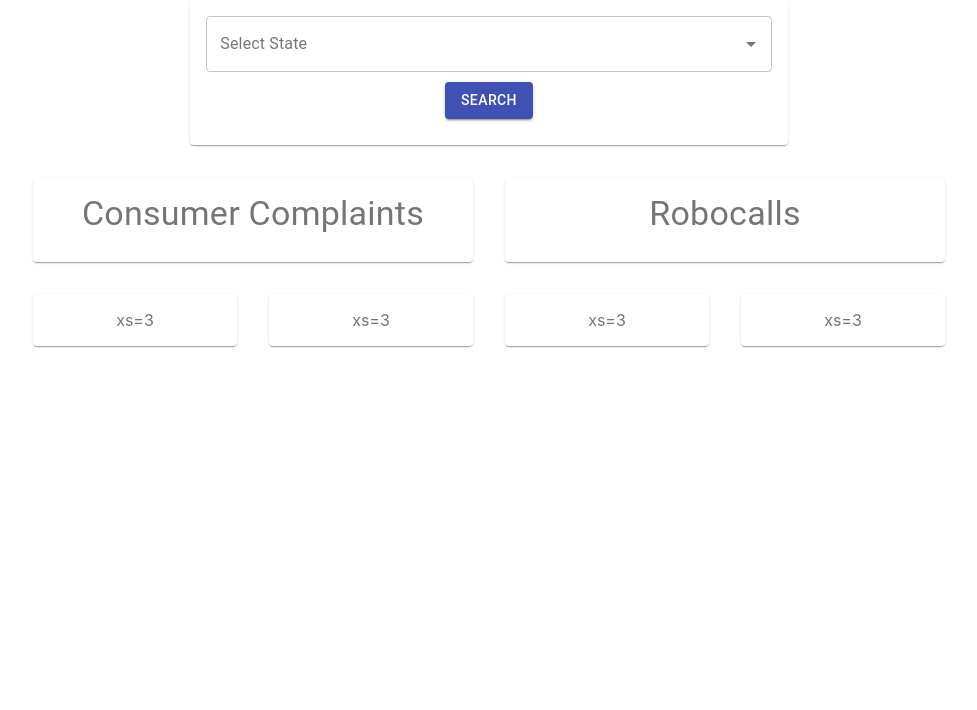
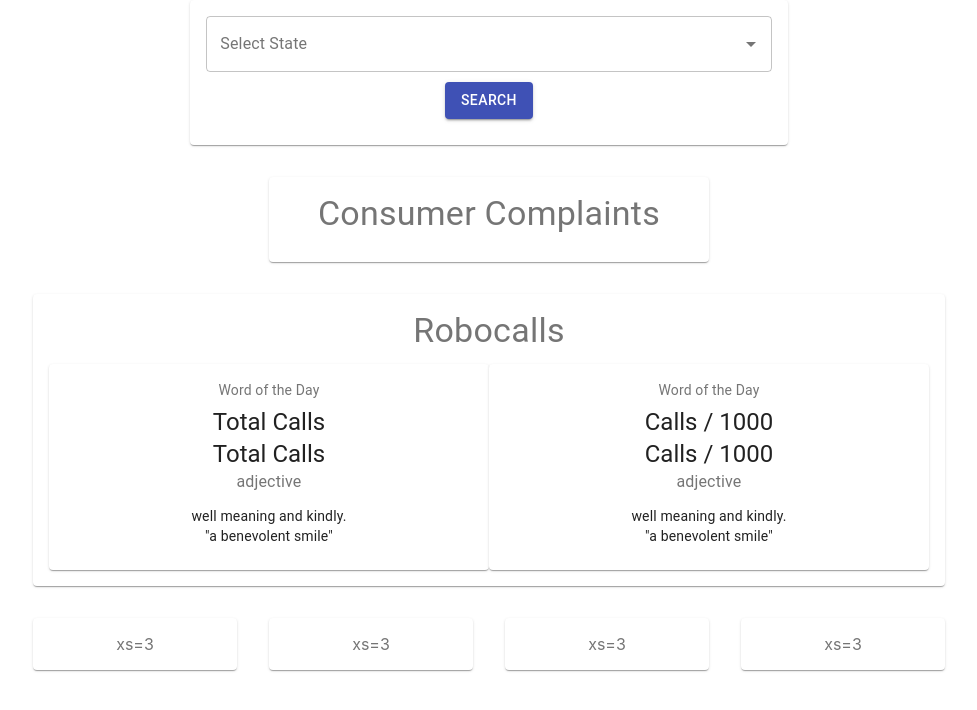
Before and after one commit to nexio-t/consumer-grievances, a React (Create React App) app in the folder frontend/consumer-grievances/: page / in a window 1280 px wide. Shown: the top 710 px of the page, without its empty margins (151-1128 px from the left). Built offline with nearby package versions, Linux system fonts and the light colour scheme.

Commit message:
add data card

```diff
--- /dev/null
+++ b/frontend/consumer-grievances/src/components/DataCard.js
@@ -0,0 +1,55 @@
+import React from 'react';
+import { makeStyles } from '@material-ui/core/styles';
+import Card from '@material-ui/core/Card';
+import CardActions from '@material-ui/core/CardActions';
+import CardContent from '@material-ui/core/CardContent';
+import Button from '@material-ui/core/Button';
+import Typography from '@material-ui/core/Typography';
+
+const useStyles = makeStyles({
+  root: {
+    minWidth: 275,
+  },
+  bullet: {
+    display: 'inline-block',
+    margin: '0 2px',
+    transform: 'scale(0.8)',
+  },
+  title: {
+    fontSize: 14,
+  },
+  pos: {
+    marginBottom: 12,
+  },
+});
+
+export default function DataCard({title}) {
+  const classes = useStyles();
+  const bull = <span className={classes.bullet}>•</span>;
+
+  return (
+    <Card className={classes.root}>
+      <CardContent>
+        <Typography className={classes.title} color="textSecondary" gutterBottom>
+          Word of the Day
+        </Typography>
+        <Typography variant="h5" component="h2">
+          {title}
+        </Typography>
+
+        <Typography variant="h5" component="h2">
+          {title}
+        </Typography>
+        <Typography className={classes.pos} color="textSecondary">
+          adjective
+        </Typography>
+        <Typography variant="body2" component="p">
+          well meaning and kindly.
+          <br />
+          {'"a benevolent smile"'}
+        </Typography>
+      </CardContent>
+
+    </Card>
+  );
+}
--- a/frontend/consumer-grievances/src/pages/GridLayout.js
+++ b/frontend/consumer-grievances/src/pages/GridLayout.js
@@ -10,6 +10,7 @@ import { makeStyles } from "@material-ui/core/styles";
 import Paper from "@material-ui/core/Paper";
 import Grid from "@material-ui/core/Grid";
 import SearchInput from "../components/SearchInput";
+import DataCard from '../components/DataCard'
 import Typography from "@material-ui/core/Typography";
 // import Container from '../containers/Container';
 import Container from '@material-ui/core/Container';
@@ -41,12 +42,6 @@ const searchState = async (inputValue) => {
     throw new Error();
   }
 
-  // axios.post(`http://localhost:3001/usuario/`).then((sucess)=>{
-  //     if(sucess){
-  //       alert("Usuário criado com Sucesso!")
-  //     }
-  //   }
-  // );
 };
 
 export default function GridLayout() {
@@ -71,11 +66,24 @@ export default function GridLayout() {
             </Typography>
           </Paper>
         </Grid>
-        <Grid item xs={6}>
+        <Grid  item xs={12}>
           <Paper className={classes.paper}>
             <Typography variant="h4" gutterBottom>
               Robocalls
             </Typography>
+
+            <Grid container direction={'row'}>
+                <Grid xs={6}>
+                  <DataCard title={"Total Calls"}/>
+                </Grid>
+                <Grid xs={6}>
+                  <DataCard title={"Calls / 1000"}/>
+                </Grid>
+            </Grid>
+
+
+
+
           </Paper>
         </Grid>
         <Grid item xs={3}>
```
